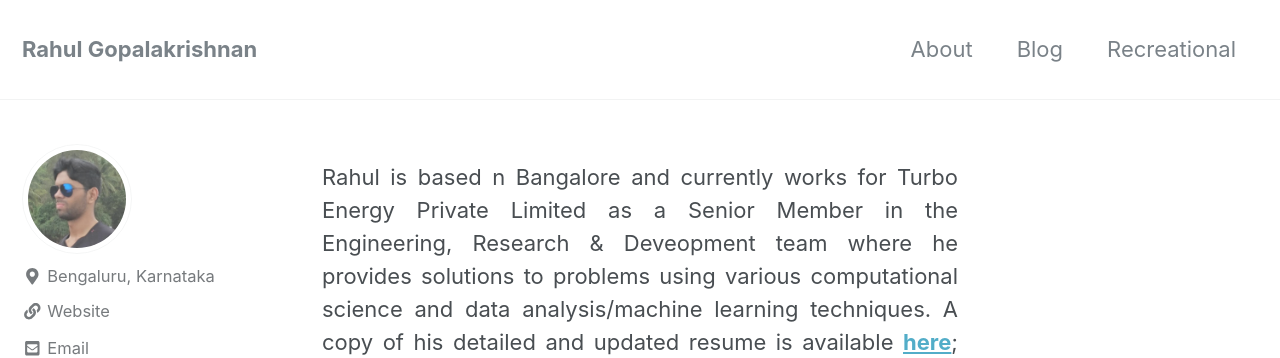
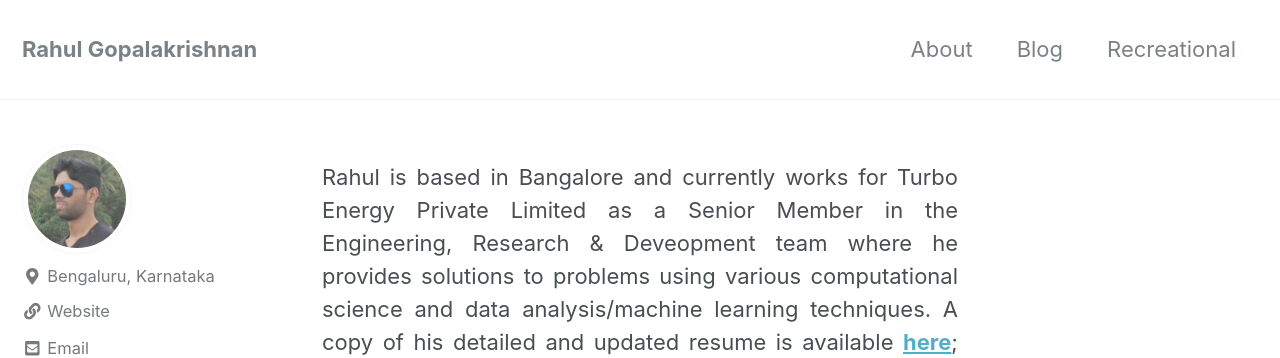
Before and after one commit to gopalrahulrg/gopalrahulrg.github.io, a Jekyll site: the page built from _pages/about.md, in a window 1280 px wide and 900 px high. Shown: the top 358 px of the window. Built offline with Jekyll 4.4.1, drawn with Linux system fonts in a browser that asks for light colours; nearby versions of some CDN libraries.

Commit message:
Update about.md

```diff
--- a/_pages/about.md
+++ b/_pages/about.md
@@ -4,7 +4,7 @@
 header:
 ---
 
-<p style='text-align: justify;'>Rahul is based n Bangalore and currently works for Turbo Energy Private Limited as a Senior Member in the Engineering, Research & Deveopment team where he provides solutions to problems using various computational science and data analysis/machine learning techniques. A copy of his detailed and updated resume is available <a href="https://github.com/gopalrahulrg/gopalrahulrg.github.io/raw/master/_resume/RahulGopalakrishnan_Resume_2019.pdf"><b>here</b></a>; you may look up things via posts on his <a href="https://gopalrahulrg.github.io/blog/"><b>blog</b></a>.<p>
+<p style='text-align: justify;'>Rahul is based in Bangalore and currently works for Turbo Energy Private Limited as a Senior Member in the Engineering, Research & Deveopment team where he provides solutions to problems using various computational science and data analysis/machine learning techniques. A copy of his detailed and updated resume is available <a href="https://github.com/gopalrahulrg/gopalrahulrg.github.io/raw/master/_resume/RahulGopalakrishnan_Resume_2019.pdf"><b>here</b></a>; you may look up things via posts on his <a href="https://gopalrahulrg.github.io/blog/"><b>blog</b></a>.<p>
 
 <p style='text-align: justify;'>He holds a Master of Science degree from <a href="https://uci.edu/"><b>University of California at Irvine</b></a> and a Bachelor's degree in Engineering from <a href="https://www.manchester.ac.uk/"><b>The University of Manchester</b></a>.<p>
 
```
